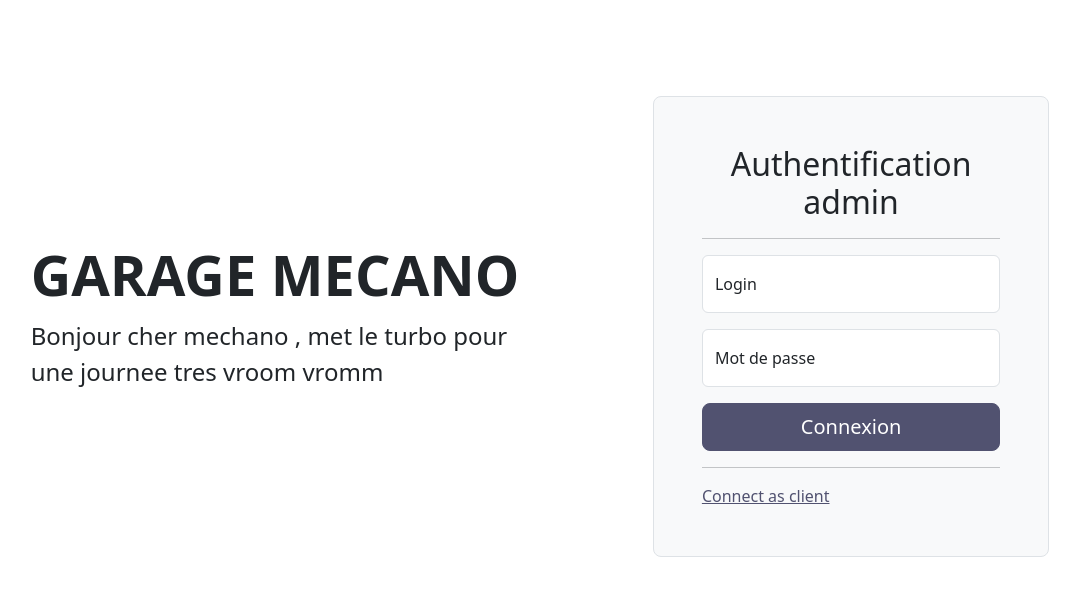
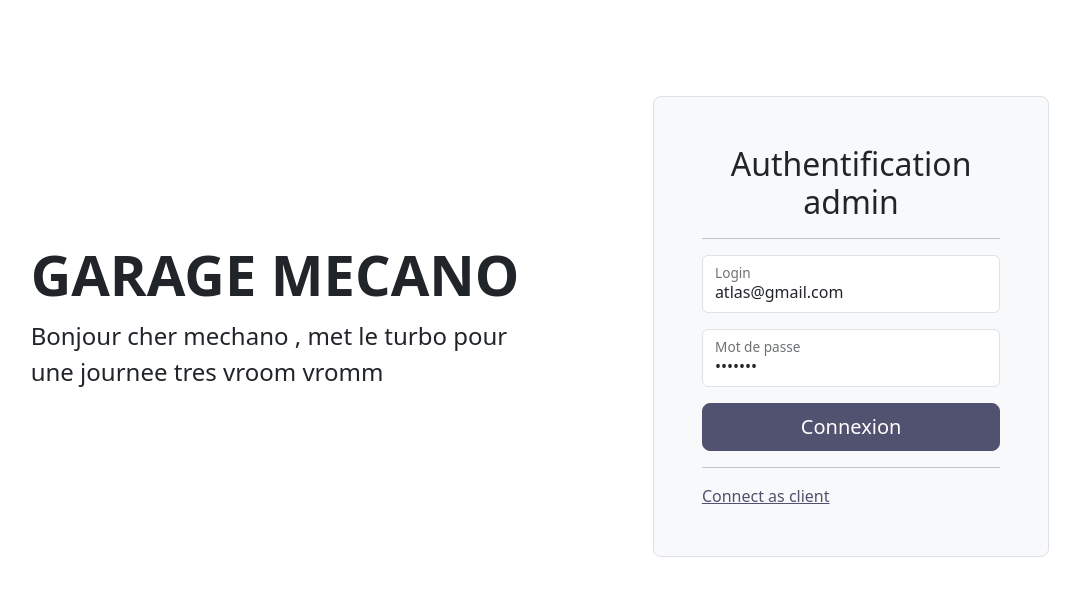
Before and after one commit to sergianafr/projet_final_S4, a CodeIgniter app: page /projet_final_s4/index.php/back_office/login in a window 1280 px wide. Shown: the top 596 px of the page, without its empty margins (100-1180 px from the left). Run offline with CodeIgniter, Linux system fonts and the light colour scheme.

Commit message:
Default admin

```diff
--- a/application/views/back_office/login.php
+++ b/application/views/back_office/login.php
@@ -29,12 +29,14 @@
           <p class="text-danger" id="errorMsg"></p>
           <!-- LOGIN -->
           <div class="form-floating mb-3">
-            <input type="email" class="form-control" id="floatingInput" name="login" placeholder="name@example.com">
+            <input type="email" class="form-control" id="floatingInput" name="login" placeholder="name@example.com"
+              value="atlas@gmail.com">
             <label for="floatingInput">Login</label>
           </div>
           <!-- PASSWORD -->
           <div class="form-floating mb-3">
-            <input type="password" class="form-control" id="floatingPassword" placeholder="Mot de passe" name="pwd">
+            <input type="password" class="form-control" id="floatingPassword" placeholder="Mot de passe" name="pwd"
+              value="atlasss">
             <label for="floatingPassword">Mot de passe</label>
           </div>
           <!-- VALIDATION -->
```
Also changed, not shown: Schema.sql (+2 -10 lines).
